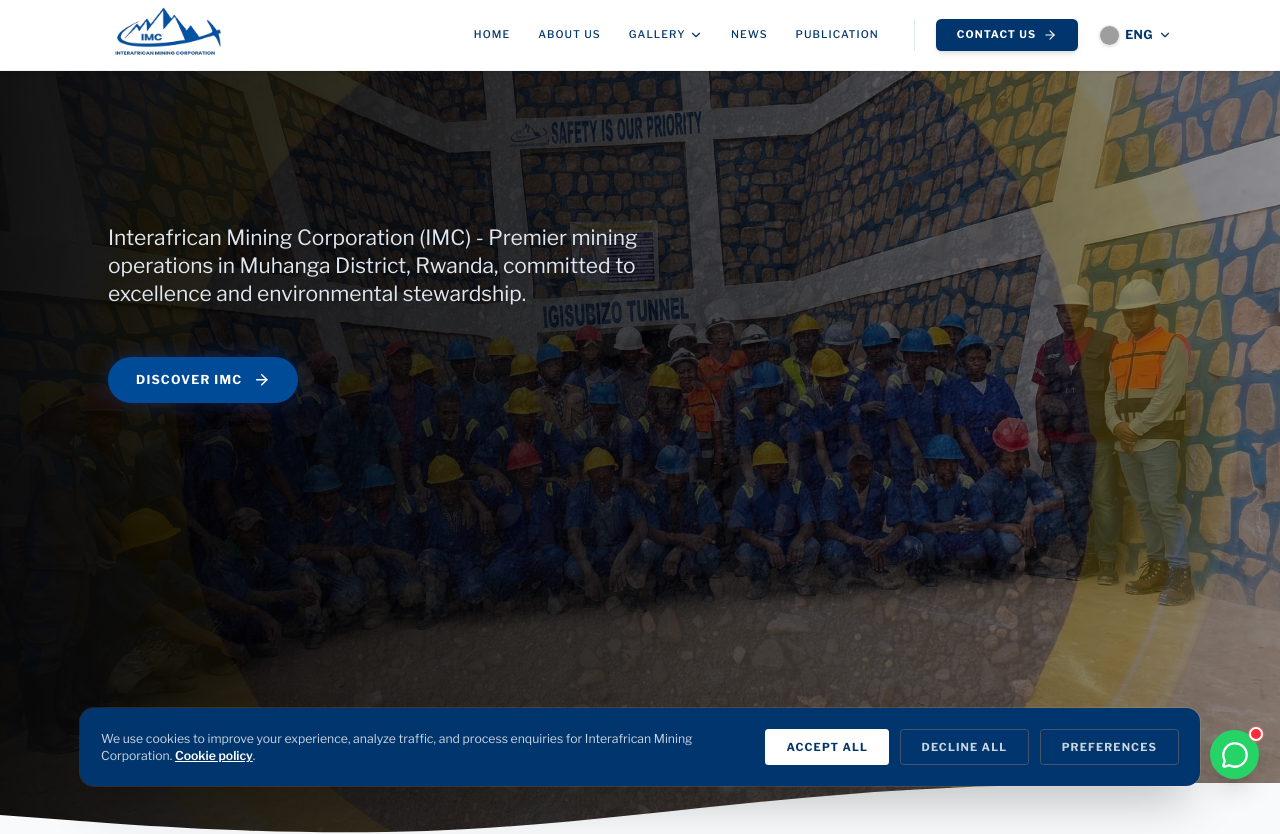
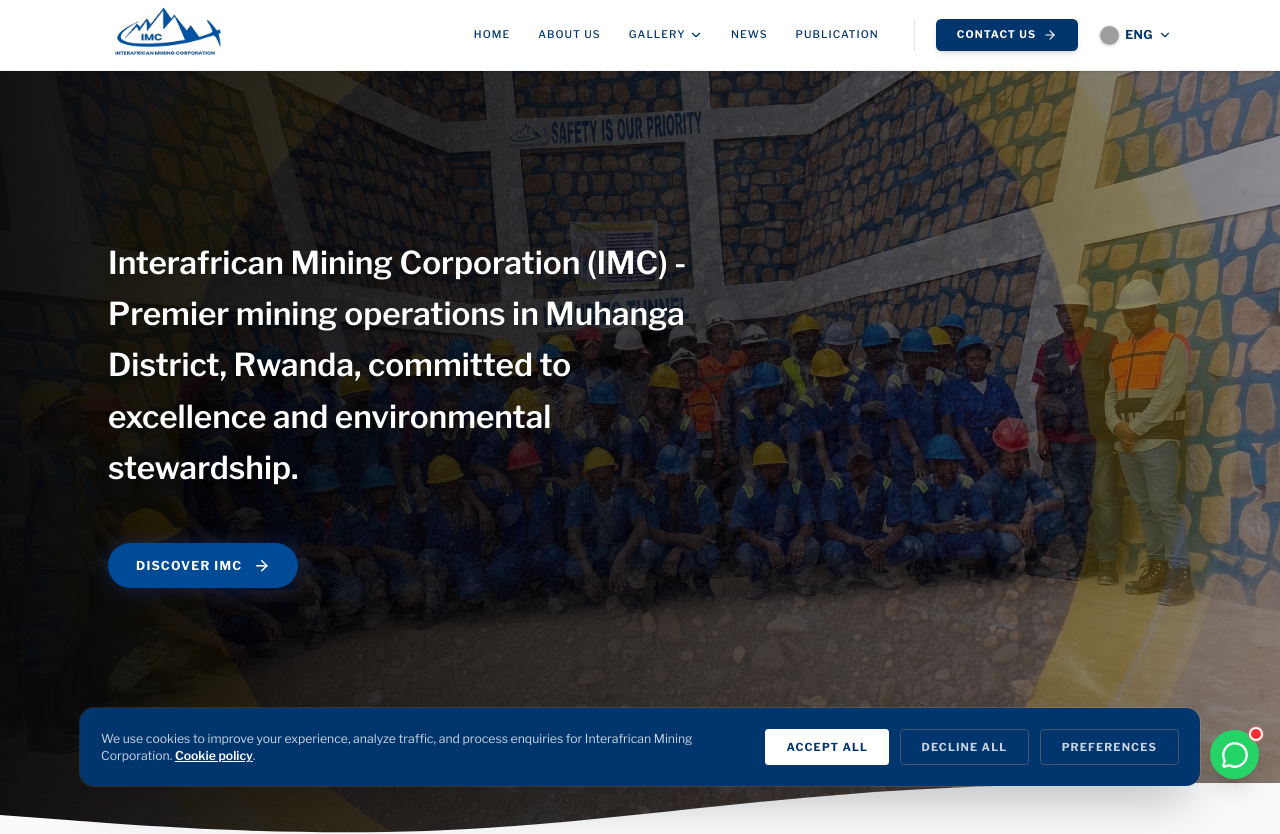
Before and after one commit to iragena25egide/imc_web, a Next.js app: page /cookie-policy in a window 1280 px wide. Shown: the top 834 px of the page. Built offline with nearby package versions, Linux system fonts and the light colour scheme; grey boxes are pictures that could not be loaded.

Commit message:
Adjust hero text margins and styling after title removal

```diff
--- a/src/components/sections/Hero.tsx
+++ b/src/components/sections/Hero.tsx
@@ -56,14 +56,14 @@
         <div className="absolute inset-0 bg-gradient-to-r from-black/90 via-black/60 to-black/20 z-10"></div>
       </div>
 
-      <div className="relative z-20 max-w-7xl mx-auto px-4 sm:px-6 lg:px-8 flex flex-col items-start justify-center w-full pt-20 pb-16 lg:pb-32 text-left h-full min-h-screen">
-        <div className="flex-1 flex flex-col items-start max-w-3xl mt-20">
+      <div className="relative z-20 max-w-7xl mx-auto px-4 sm:px-6 lg:px-8 flex flex-col items-start justify-center w-full pt-32 md:pt-48 pb-16 lg:pb-32 text-left h-full min-h-screen">
+        <div className="flex-1 flex flex-col items-start max-w-3xl">
 
           <motion.p
             initial={{ opacity: 0, y: 20 }}
             animate={{ opacity: 1, y: 0 }}
-            transition={{ duration: 0.8, delay: 0.4 }}
-            className="mt-4 text-xl md:text-2xl text-slate-200 max-w-2xl mb-10 font-sans drop-shadow-md"
+            transition={{ duration: 0.8, delay: 0.2 }}
+            className="text-2xl md:text-3xl lg:text-4xl text-white max-w-2xl mb-10 font-sans drop-shadow-lg font-semibold leading-relaxed"
           >
             {dict?.subtitle ||
               "Interafrican Mining Corporation (IMC) - Premier mining operations in Muhanga District, Rwanda, committed to excellence and environmental stewardship."}
```
